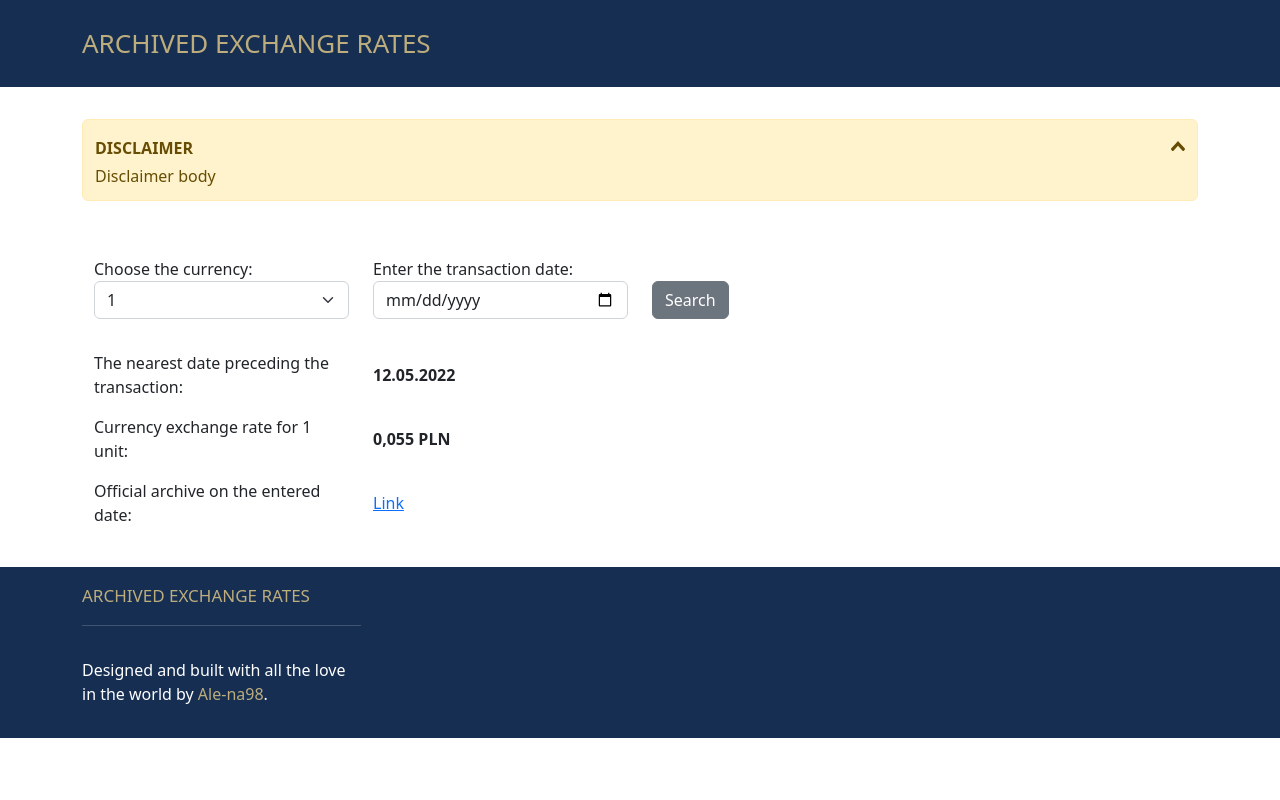
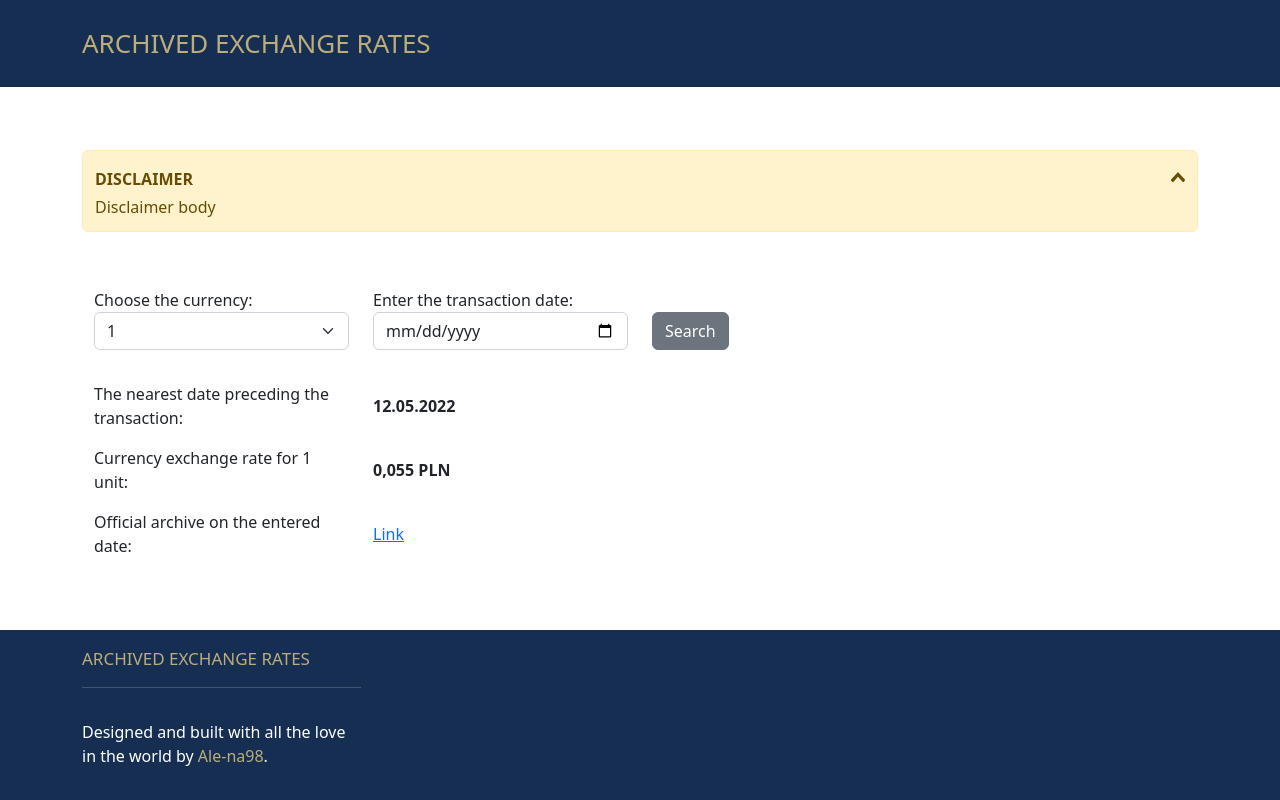
Before and after one commit to Ale-na98/archived-currencies, a Vue app: page / in a window 1280 px wide. Built offline with nearby package versions, Linux system fonts and the light colour scheme; the HTML template or start-up script is replaced by a standard one.

Commit message:
Make app flexible

```diff
--- a/src/App.vue
+++ b/src/App.vue
@@ -20,3 +20,12 @@ export default {
   }
 };
 </script>
+
+<style>
+#app {
+    display: flex;
+    min-height: 100vh;
+    flex-direction: column;
+    justify-content: space-between;
+}
+</style>
```
